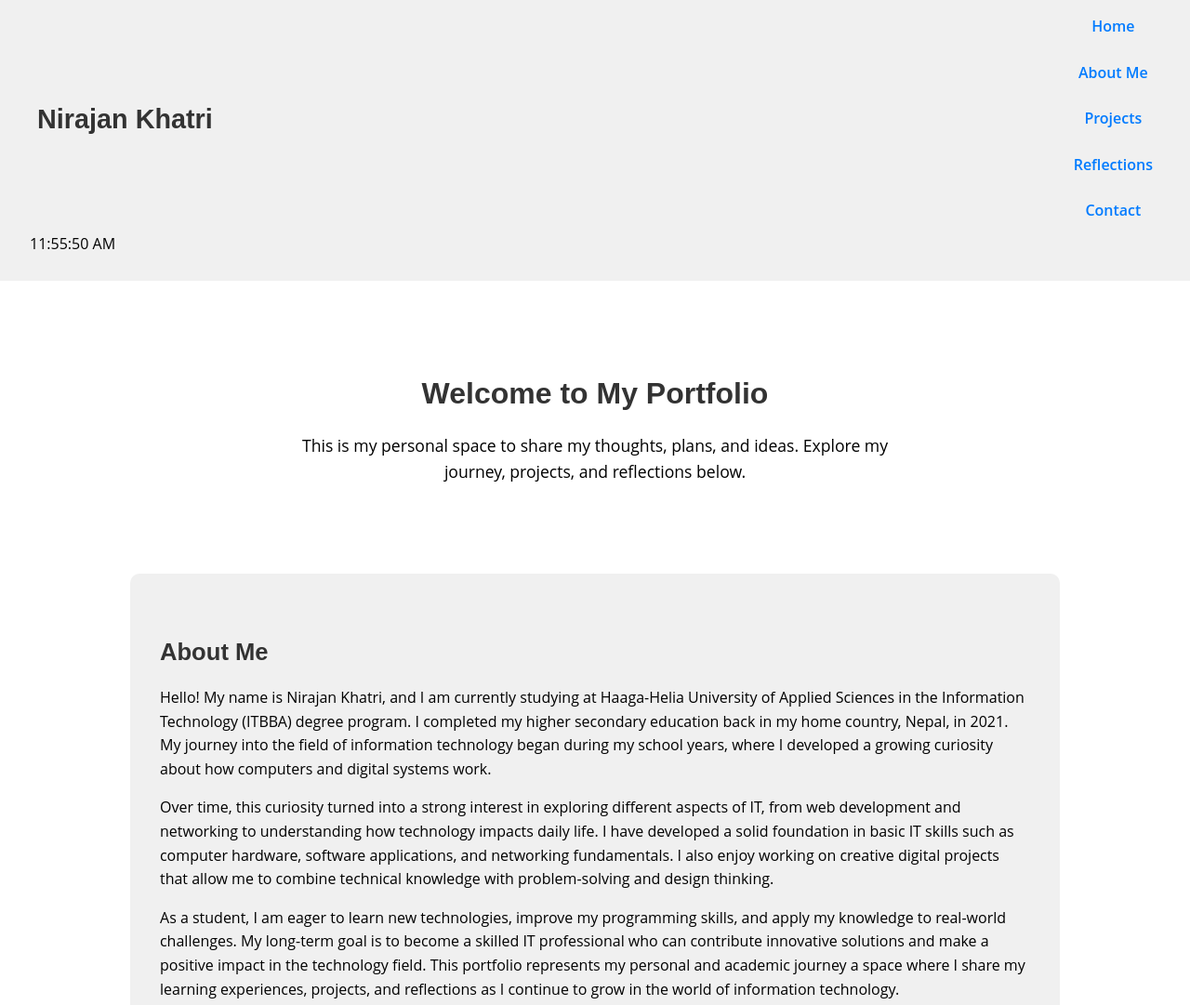
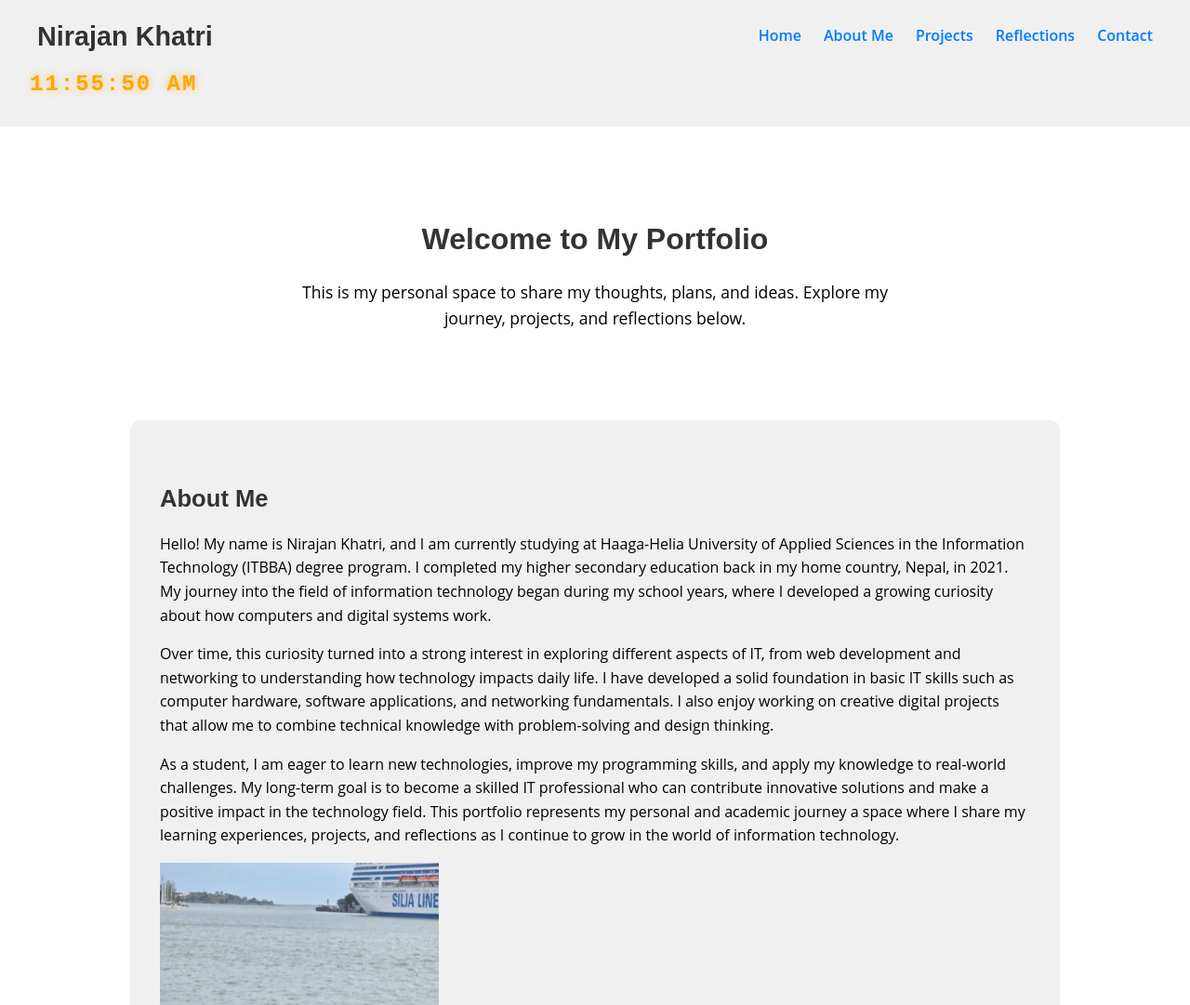
Before and after one commit to Nirajan638/Nirajan638.github.io, a plain HTML site: page index.html in a window 1280 px wide. Shown: the top 1081 px of the page at 93% size. Drawn offline with Linux system fonts and the light colour scheme.

Commit message:
Update style.css

```diff
--- a/css/style.css
+++ b/css/style.css
@@ -234,13 +234,13 @@ footer {
 }
 
 #clock {
-    position: static;
-    margin: 10px 0;
-    text-align: left;
-  }
-
-  nav ul {
-    flex-direction: column;
-    align-items: center;
-    gap: 10px;
-  }
+  position: static;
+  margin: 10px 0;
+  text-align: left;
+  font-size: 1.5rem;
+  font-weight: 700;
+  color: #FFA500;  /* Orange */
+  font-family: 'Courier New', monospace;
+  letter-spacing: 2px;
+  text-shadow: 0 0 8px rgba(255, 165, 0, 0.6);
+  transition: all 0.3s ease;
```
